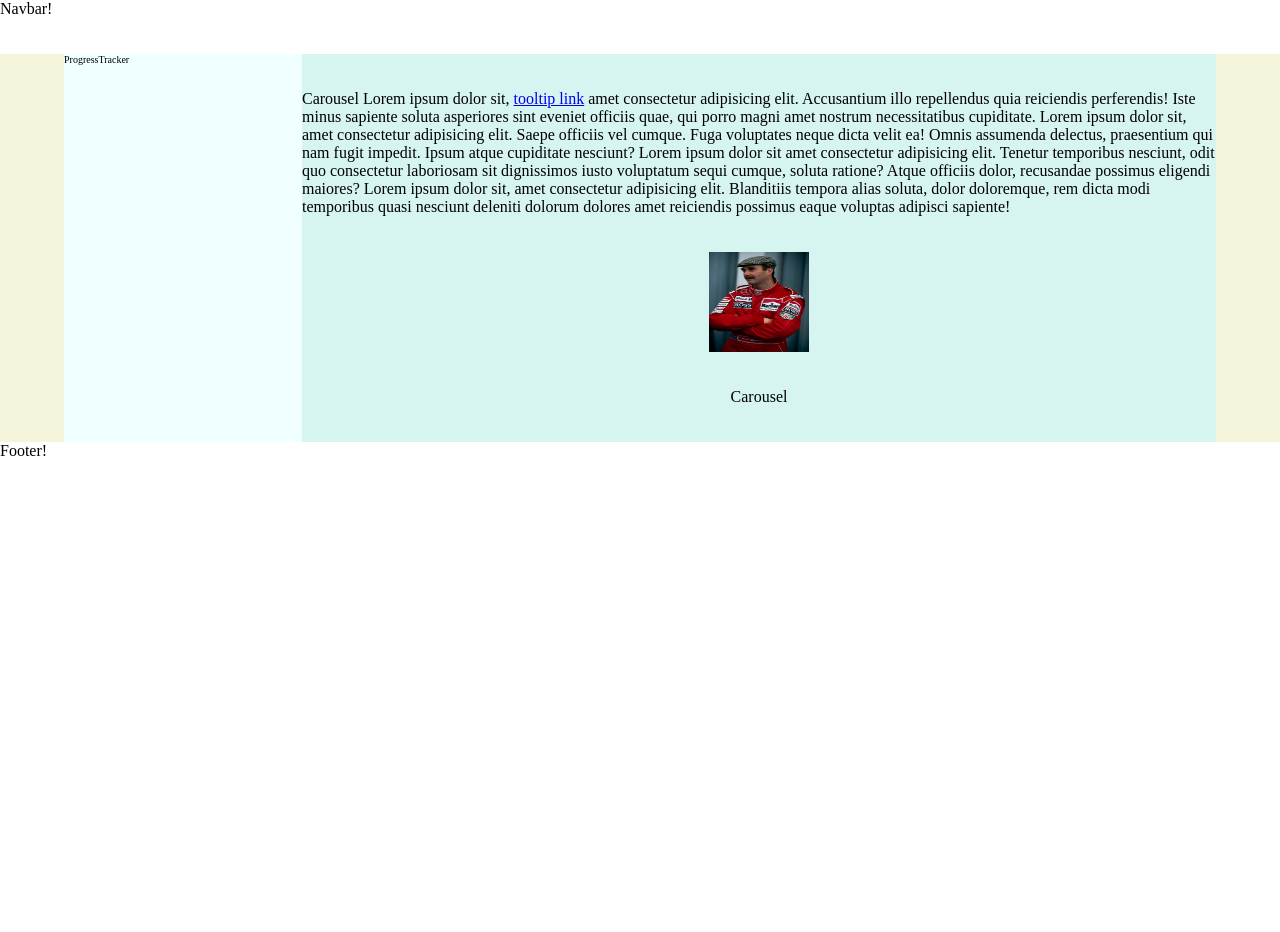
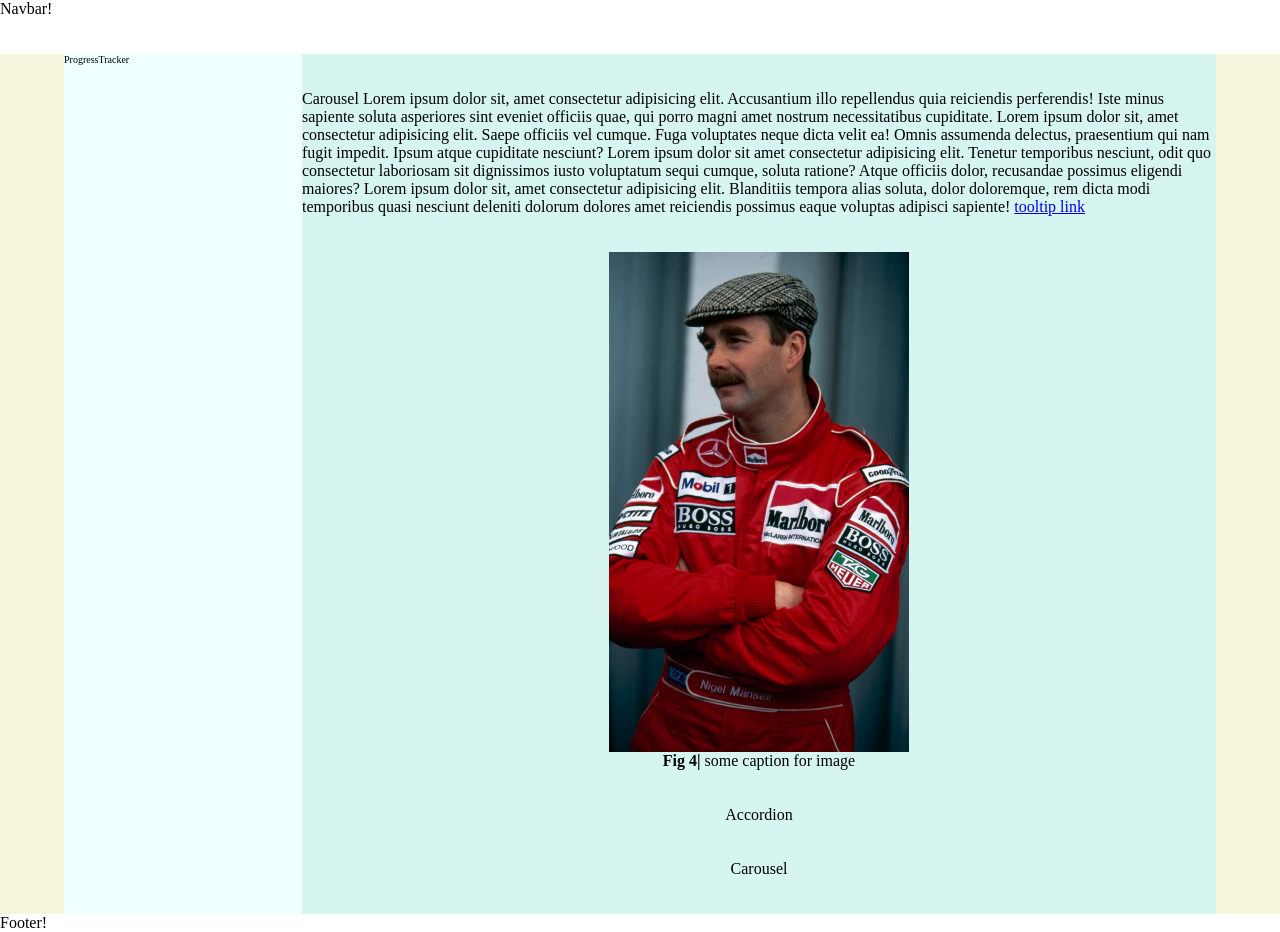
Before and after one commit to NimaShariatz/igem-wiki-2025-setup, a React (Vite) app in the folder igem_wiki/: page / in a window 1280 px wide. Before the commit the page ends 800 px from the top, so only its background shows below. Built offline with nearby package versions, Linux system fonts and the light colour scheme.

Commit message:
minor tweaks and popupimg.tsx worked on

```diff
--- /dev/null
+++ b/igem_wiki/src/components/accordion.tsx
@@ -0,0 +1,11 @@
+import "./component.css"
+
+
+function Accordion() {
+    return (
+        <>
+            <p>Accordion</p>
+        </>
+    )
+}
+export default Accordion
--- a/igem_wiki/src/components/carousel.tsx
+++ b/igem_wiki/src/components/carousel.tsx
@@ -4,7 +4,7 @@
 function Carousel() {
     return (
         <>
-        <p>Carousel</p>
+            <p>Carousel</p>
         </>
     )
 }
--- a/igem_wiki/src/components/component.css
+++ b/igem_wiki/src/components/component.css
@@ -1,5 +1,63 @@
+/* ---- progressTracker.tsx ---- */
 .progressTracker_container{
     width: 300px;
     font-size: 10px;
     background-color: azure;
 }
+
+
+/* ---- navbar.tsx ---- */
+
+
+/* ---- popupimg.tsx ---- */
+.popup_img_container {
+    width: 300px;
+    height: 500px;
+    overflow: hidden;
+    cursor: pointer;
+}
+
+.popup_img {
+    width: 100%;
+    height: 100%;
+    object-fit: cover;
+    transition: transform 0.5s ease;
+}
+
+.popup_img_container:hover .popup_img {
+    transform: scale(1.02);
+}
+
+
+.popup_overlay {
+    position: fixed;
+    top: 0;
+    left: 0;
+    width: 100%;
+    height: 100%;
+    background-color: rgba(0, 0, 0, 0.8);
+    display: flex;
+    justify-content: center;
+    align-items: center;
+    z-index: 8;
+}
+
+.popup_content {
+    position: relative;
+    max-width: 90%;
+    max-height: 90%;
+}
+
+.popup_expanded {
+    max-width: 100%;
+    max-height: 90vh;
+    object-fit: contain;
+}
+
+
+
+/* ---- popuplink.tsx ---- */
+
+/* ---- footer.tsx ---- */
+
+/* ---- navbar.tsx ---- */
--- a/igem_wiki/src/components/popupimg.tsx
+++ b/igem_wiki/src/components/popupimg.tsx
@@ -1,15 +1,66 @@
+import { useState } from "react";//for popup
 import "./component.css"
-
-import {
-    mansell
-} from "../static/constants.tsx"
 
 
 
-function PopupImg() {
+
+interface popupimg_input{
+    our_img: string;
+    optional_caption?: string;// optional
+    optional_number?: number;/// optional
+}
+
+
+
+function PopupImg({ our_img, optional_number, optional_caption }:popupimg_input) {
+
+    const [isExpanded, setIsExpanded] = useState(false);// state tracker for a the component
+
+    const toggleExpansion = () =>{
+        setIsExpanded(!isExpanded);//change the state to the opposite of whatever it is
+    }
+
+
+
+
     return (
-        <img src={mansell}  style={{width:"100px", height:"100px"}} />
+        <>
+            <div className="popup_img_container" onClick={toggleExpansion}>{/* in a div so when hovered on the img grows */}
+                <img
+                    src={our_img}
+                    className="popup_img"
+                    alt="Nigel Mansell"
+                />
+            </div>
+            {/* Only render the paragraph if either optional_number or optional_caption exists */}
+            {(optional_number !== undefined || optional_caption !== undefined) && (
+                <p>
+                    {/* Only render the Fig number if optional_number exists */}
+                    {optional_number !== undefined && optional_caption!==undefined && <b>Fig {optional_number}|</b>}
+                    {/* Show caption if it exists */}
+                    {optional_caption !== undefined && ` ${optional_caption}`}
+                </p>
+            )}
 
+
+
+
+
+            {isExpanded && (//so if isExpanded is true... do popup
+
+                <div className="popup_overlay" onClick={toggleExpansion}>
+                    <div className="popup_content">
+                        <img src={our_img} className="popup_expanded" />
+                    </div>
+                </div>
+
+            )}
+
+
+
+
+
+        </>
     )
 
 }
--- a/igem_wiki/src/components/popuplink.tsx
+++ b/igem_wiki/src/components/popuplink.tsx
@@ -1,3 +1,5 @@
+import "./component.css"
+
 import { Outlet, Link } from "react-router-dom";
 
 
--- a/igem_wiki/src/pages/descriptive layout/description.tsx
+++ b/igem_wiki/src/pages/descriptive layout/description.tsx
@@ -4,10 +4,12 @@
 import PopupImg from "../../components/popupimg.tsx"
 import Carousel from "../../components/carousel.tsx"
 import ProgressTracker from "../../components/progressTracker.tsx"
+import Accordion from "../../components/accordion.tsx"
 
 import "./descriptive.css"
 
 import Example_args from "../../components/example_args.tsx" //temporary
+import { mansell } from "../../static/constants.tsx"
 
 
 
@@ -29,20 +31,23 @@
                 <div className="descriptive_content">
                     <br/>
                     <br/>
-                    <p>Carousel Lorem ipsum dolor sit, <PopupLink/> amet consectetur adipisicing elit. Accusantium illo repellendus quia reiciendis perferendis!
+                    <p>Carousel Lorem ipsum dolor sit, amet consectetur adipisicing elit. Accusantium illo repellendus quia reiciendis perferendis!
                         Iste minus sapiente soluta asperiores sint eveniet officiis quae, qui porro magni amet nostrum necessitatibus cupiditate.
                         Lorem ipsum dolor sit, amet consectetur adipisicing elit. Saepe officiis vel cumque. Fuga voluptates neque dicta velit ea!
                         Omnis assumenda delectus, praesentium qui nam fugit impedit. Ipsum atque cupiditate nesciunt? Lorem ipsum dolor sit amet
                         consectetur adipisicing elit. Tenetur temporibus nesciunt, odit quo consectetur laboriosam sit dignissimos iusto voluptatum
                         sequi cumque, soluta ratione? Atque officiis dolor, recusandae possimus eligendi maiores? Lorem ipsum dolor sit, amet consectetur
                         adipisicing elit. Blanditiis tempora alias soluta, dolor doloremque, rem dicta modi temporibus
-                        quasi nesciunt deleniti dolorum dolores amet reiciendis
-                        possimus eaque voluptas adipisci sapiente!
+                        quasi nesciunt deleniti dolorum  dolores amet reiciendis
+                        possimus eaque voluptas adipisci sapiente! <PopupLink/>
                     </p>
 
                     <br/>
                     <br/>
-                    <PopupImg/>
+                    <PopupImg our_img={mansell} optional_number={4} optional_caption={"some caption for image"} />
+                    <br/>
+                    <br/>
+                    <Accordion/>
                     <br/>
                     <br/>
                     <Carousel/>
--- a/igem_wiki/src/pages/descriptive layout/descriptive.css
+++ b/igem_wiki/src/pages/descriptive layout/descriptive.css
@@ -6,6 +6,7 @@
     display: flex;
     flex-direction: row;
     padding-inline: 5vw;
+    justify-content: center;
 
 
 }
@@ -13,5 +14,6 @@
     justify-items: center;
     background-color: rgb(214, 244, 240);
     width: 100%;
+    max-width: 1400px;
 
 }
```
